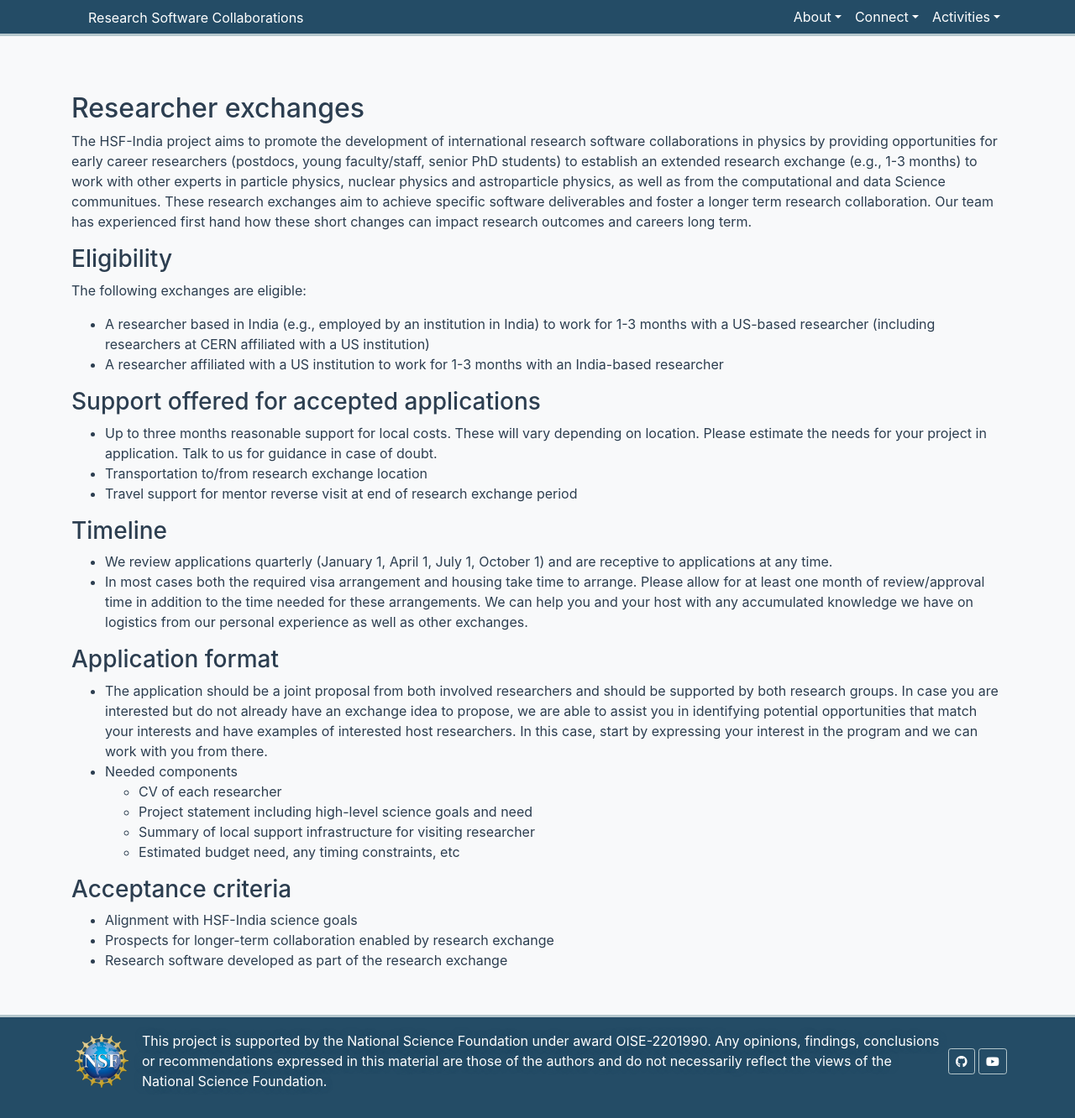
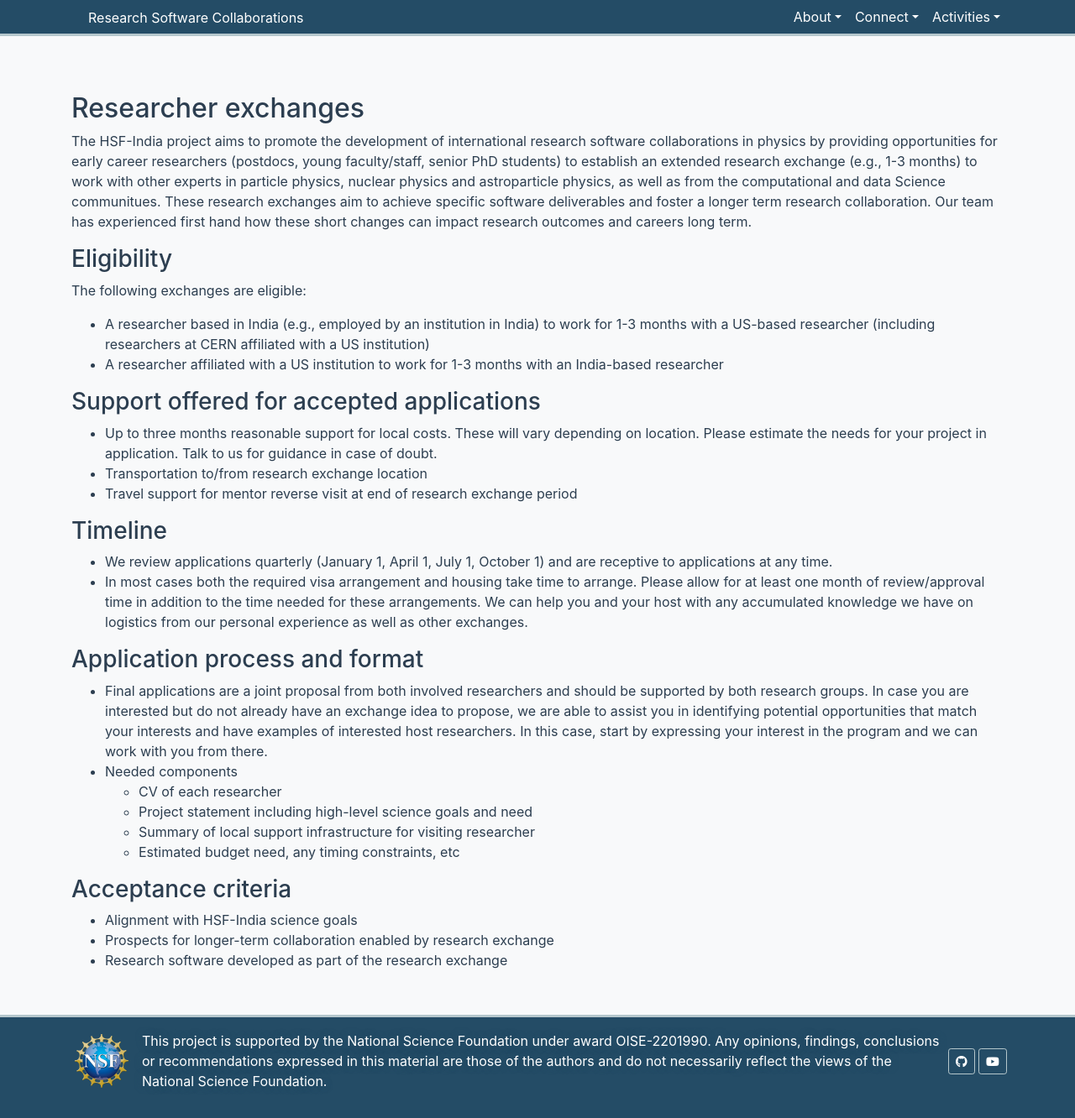
Before and after one commit to research-software-collaborations/research-software-collaborations.github.io, a Jekyll site: the page built from pages/exchanges.md, in a window 1280 px wide and 1332 px high. Shown: the whole window at 84% size. Built offline with Jekyll 4.4.1, drawn with Linux system fonts in a browser that asks for light colours; cached includes are drawn as plain includes.

Commit message:
Update exchanges.md

```diff
--- a/pages/exchanges.md
+++ b/pages/exchanges.md
@@ -29,8 +29,8 @@ The following exchanges are eligible:
   * We review applications quarterly (January 1, April 1, July 1, October 1) and are receptive to applications at any time.
   * In most cases both the required visa arrangement and housing take time to arrange. Please allow for at least one month of review/approval time in addition to the time needed for these arrangements. We can help you and your host with any accumulated knowledge we have on logistics from our personal experience as well as other exchanges.
 
-### Application format
-  * The application should be a joint proposal from both involved researchers and should be supported by both research groups. In case you are interested but do not already have an exchange idea to propose, we are able to assist you in identifying potential opportunities that match your interests and have examples of interested host researchers. In this case, start by expressing your interest in the program and we can work with you from there.
+### Application process and format
+  * Final applications are a joint proposal from both involved researchers and should be supported by both research groups. In case you are interested but do not already have an exchange idea to propose, we are able to assist you in identifying potential opportunities that match your interests and have examples of interested host researchers. In this case, start by expressing your interest in the program and we can work with you from there.
   * Needed components
     * CV of each researcher
     * Project statement including high-level science goals and need
```
